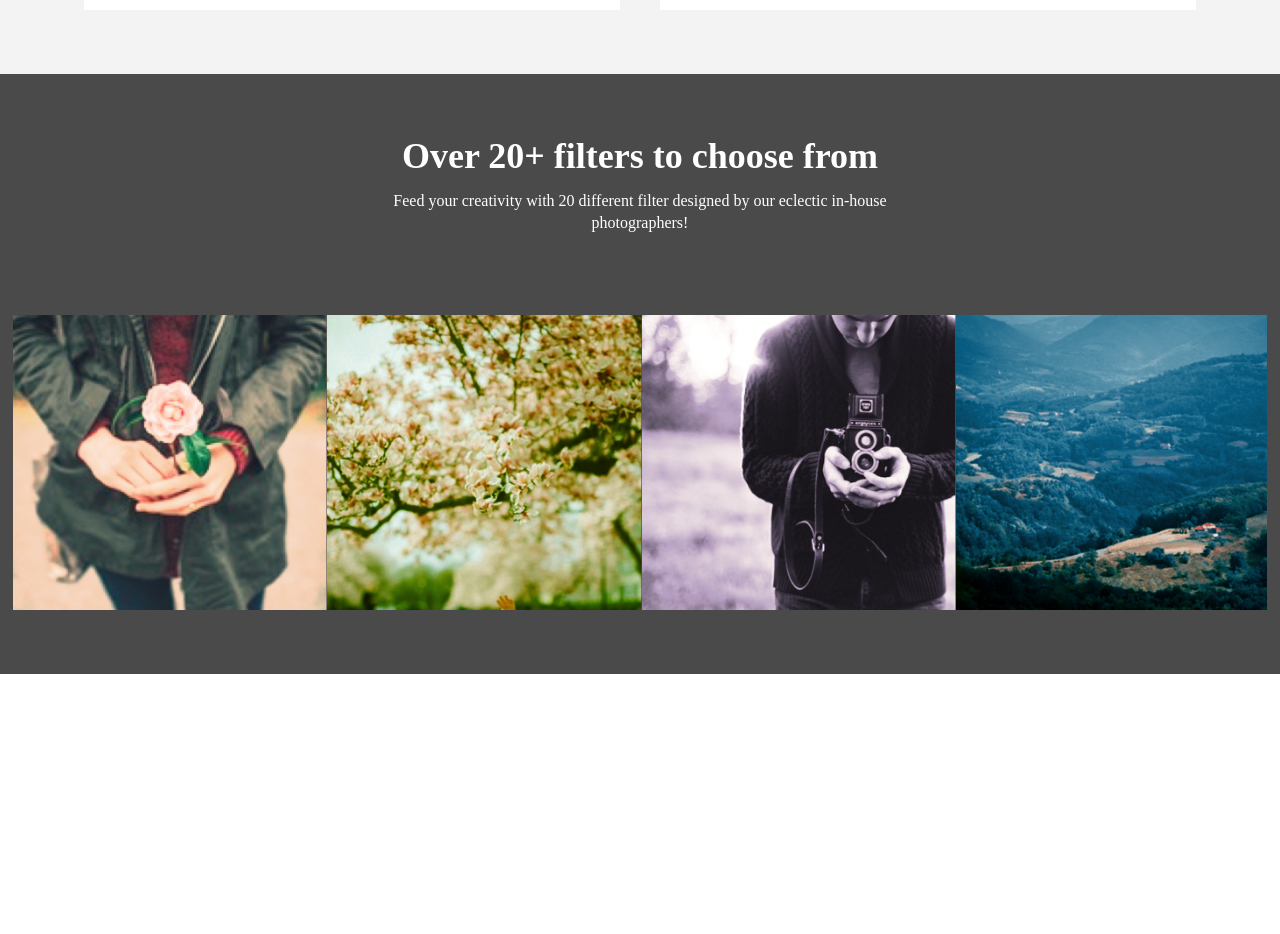
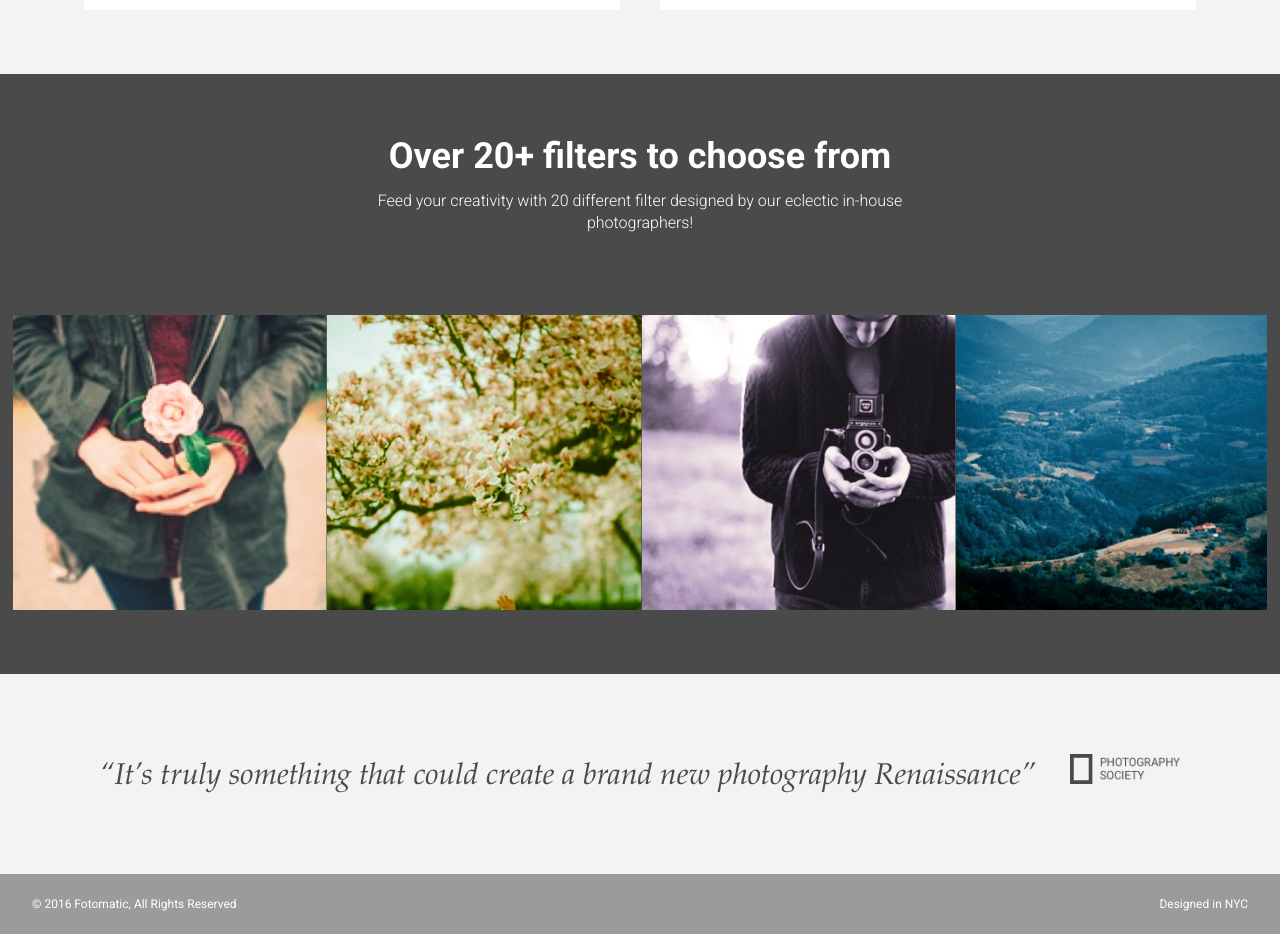
Before and after one commit to sebasgil/Photomatic, a plain HTML site: page index.html in a window 1280 px wide. Shown: the part 1340-2274 px from the top of the page. Before the commit the page ends 2014 px from the top, so only its background shows below. Drawn offline with Linux system fonts and the light colour scheme; a web font is replaced by a local one.

Commit message:
Complete desktop fixing

```diff
--- a/index.html
+++ b/index.html
@@ -101,20 +101,20 @@
     </div>
 
     <!-- Quotes Section -->
-    <!-- <div id="quotes-section">
+    <div id="quotes-section">
       <div class="content center">
         <span class="quote">“It’s truly something that could create a brand new photography Renaissance”</span>
         <img class="quote-citation" src="./resources/images/photography-logo.png" />
       </div>
-    </div> -->
+    </div>
 
     <!-- Footer -->
-    <!-- <footer>
+    <footer>
       <div class="content">
         <span class="copyright">© 2016  Fotomatic, All Rights Reserved</span>
         <span class="location">Designed in NYC</span>
       </div>
-    </footer> -->
+    </footer>
 
   </div>
 </body>
--- a/resources/css/style.css
+++ b/resources/css/style.css
@@ -311,7 +311,7 @@ header .mobile {
 
 #filters-section .content h2 {
   opacity: 100%;
-  font-family: Roboto-Bold;
+  font-family: Roboto;
   font-size: 2.25rem;
   font-weight: bold;
   color: white;
@@ -321,9 +321,9 @@ header .mobile {
 #filters-section .content h3 {
   font-size: 1rem;
   line-height: 1.4;
-  font-weight: 300;
+  font-weight: lighter;
   color: white;
-  font-family: Roboto-Light;
+  font-family: Roboto;
 }
 
 #filters-section .images-container {
@@ -369,16 +369,16 @@ header .mobile {
 }
 
 /* Quotes Section */
-/*
+
 #quotes-section {
   background-color: #f3f3f3;
 }
 
-#quotes-section content {
+#quotes-section .content {
   padding: 5rem 0;
 }
 
-#quotes-section quote {
+#quotes-section .quote {
   padding-right: 1.875rem;
   font-family: "Palatino", serif;
   font-size: 1.875rem;
@@ -387,10 +387,10 @@ header .mobile {
   color: #4a4a4a;
 }
 
-#quotes-section quote-citation {
+#quotes-section .quote-citation {
   height: 1.875rem;
 }
-
+/*
 @media only screen and (max-width: 760px) {
   #quotes-section content {
     padding: 1.875rem .625rem;
@@ -409,7 +409,7 @@ header .mobile {
 }
 
 /* Footer */
-/*
+
 footer {
   background-color: #9b9b9b;
   padding: 1.5rem 2rem;
@@ -424,7 +424,7 @@ footer .content {
 footer .copyright {
   flex-grow: 1;
 }
-
+/*
 @media only screen and (min-width: 760px) {
   footer .content {
     font-size: .625rem;
```
